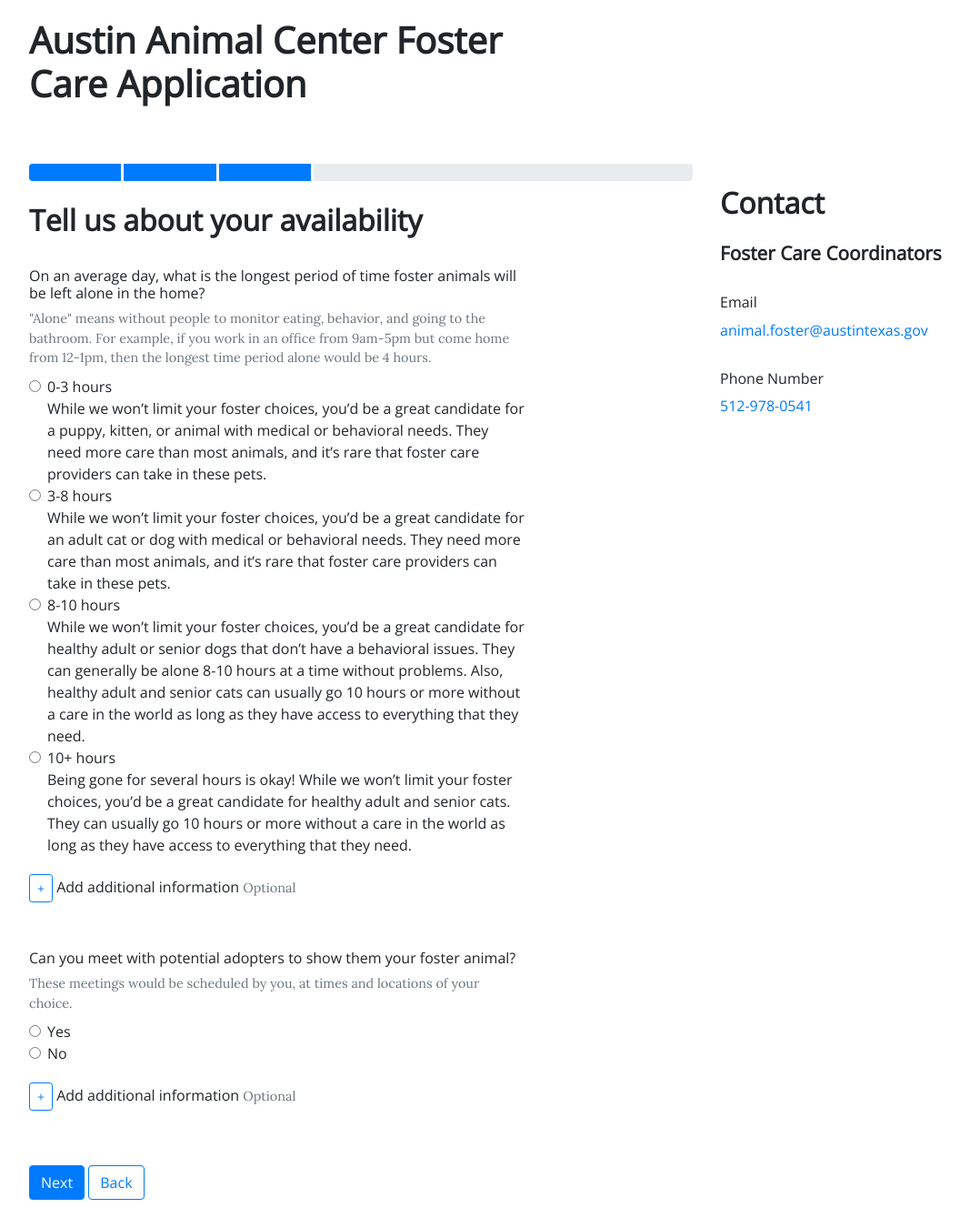
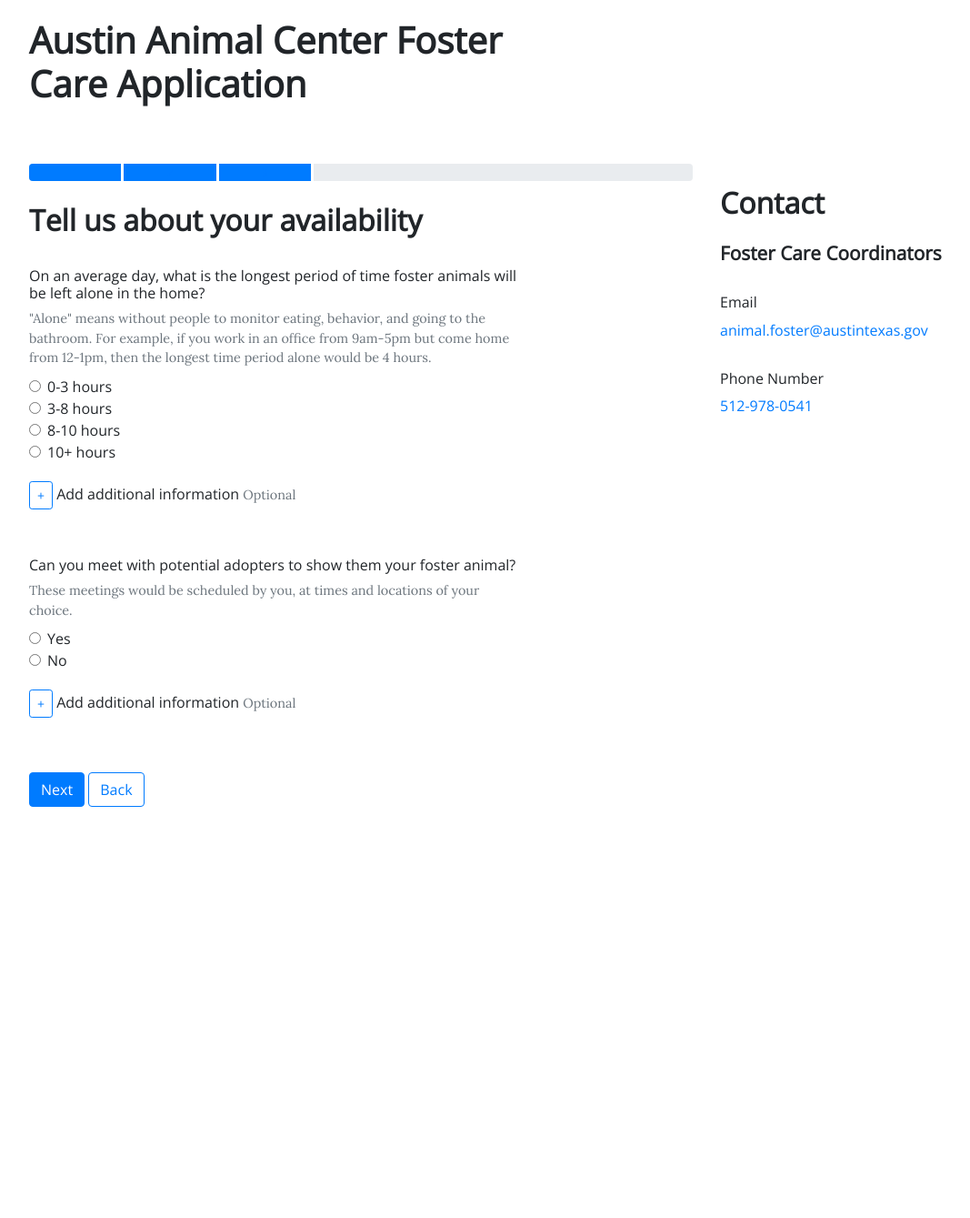
Before and after one commit to cityofaustin/prototypeform, a Jekyll site: the page built from _pages/Availability_info.html, in a window 1280 px wide. Shown: the whole page at 91% size, without its empty margins (53-1120 px from the left). Built offline with Jekyll 4.4.1, drawn with Linux system fonts in a browser that asks for light colours; nearby versions of some CDN libraries; after the commit the page ends 907 px from its top, so only the background shows below that.

Commit message:
hide text for alert

```diff
--- a/_pages/Availability_info.html
+++ b/_pages/Availability_info.html
@@ -20,7 +20,7 @@
             <label class="form-check-label" for="adoptersRadios1">
             0-3 hours
             </label>
-            <span class="js-selection-alert-text">While we won’t limit your foster choices, you’d be a great candidate for a puppy, kitten, or animal with medical or behavioral needs. They need more care than most animals, and it’s rare that foster care providers can take in these pets.</span>
+            <span class="js-selection-alert-text d-none">While we won’t limit your foster choices, you’d be a great candidate for a puppy, kitten, or animal with medical or behavioral needs. They need more care than most animals, and it’s rare that foster care providers can take in these pets.</span>
         </div>
 
         <div class="form-check">
@@ -28,23 +28,23 @@
             <label class="form-check-label" for="adoptersRadios2">
             3-8 hours
             </label>
-            <span class="js-selection-alert-text">While we won’t limit your foster choices, you’d be a great candidate for an adult cat or dog with medical or behavioral needs. They need more care than most animals, and it’s rare that foster care providers can take in these pets.</span>
+            <span class="js-selection-alert-text d-none">While we won’t limit your foster choices, you’d be a great candidate for an adult cat or dog with medical or behavioral needs. They need more care than most animals, and it’s rare that foster care providers can take in these pets.</span>
         </div>
 
         <div class="form-check">
-            <input class="form-check-input" type="radio" name="availabilityRadios" id="adoptersRadios2" value="8-10 hours">
-            <label class="form-check-label" for="adoptersRadios2">
+            <input class="form-check-input" type="radio" name="availabilityRadios" id="adoptersRadios3" value="8-10 hours">
+            <label class="form-check-label" for="adoptersRadios3">
             8-10 hours
             </label>
-            <span class="js-selection-alert-text">While we won’t limit your foster choices, you’d be a great candidate for healthy adult or senior dogs that don’t have a behavioral issues. They can generally be alone 8-10 hours at a time without problems. Also, healthy adult and senior cats can usually go 10 hours or more without a care in the world as long as they have access to everything that they need.</span>
+            <span class="js-selection-alert-text d-none">While we won’t limit your foster choices, you’d be a great candidate for healthy adult or senior dogs that don’t have a behavioral issues. They can generally be alone 8-10 hours at a time without problems. Also, healthy adult and senior cats can usually go 10 hours or more without a care in the world as long as they have access to everything that they need.</span>
         </div>
 
         <div class="form-check">
-            <input class="form-check-input" type="radio" name="availabilityRadios" id="adoptersRadios2" value="10+ hours">
-            <label class="form-check-label" for="adoptersRadios2">
+            <input class="form-check-input" type="radio" name="availabilityRadios" id="adoptersRadios4" value="10+ hours">
+            <label class="form-check-label" for="adoptersRadios4">
             10+ hours
             </label>
-            <span class="js-selection-alert-text">Being gone for several hours is okay! While we won’t limit your foster choices, you’d be a great candidate for healthy adult and senior cats. They can usually go 10 hours or more without a care in the world as long as they have access to everything that they need.</span>
+            <span class="js-selection-alert-text d-none">Being gone for several hours is okay! While we won’t limit your foster choices, you’d be a great candidate for healthy adult and senior cats. They can usually go 10 hours or more without a care in the world as long as they have access to everything that they need.</span>
         </div>
 
         <div class="alert alert-info d-none js-left-alone-alert" role="alert">
```
